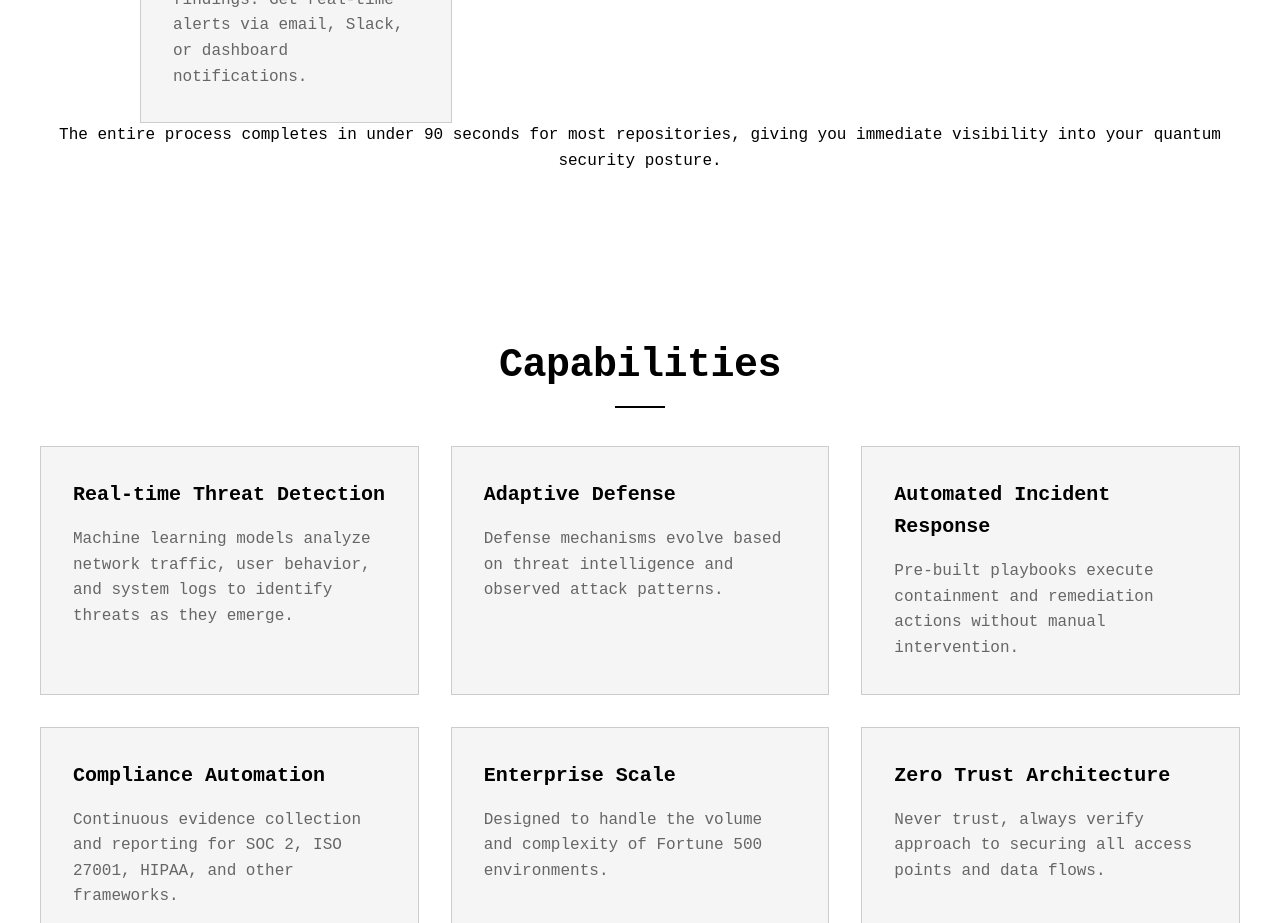
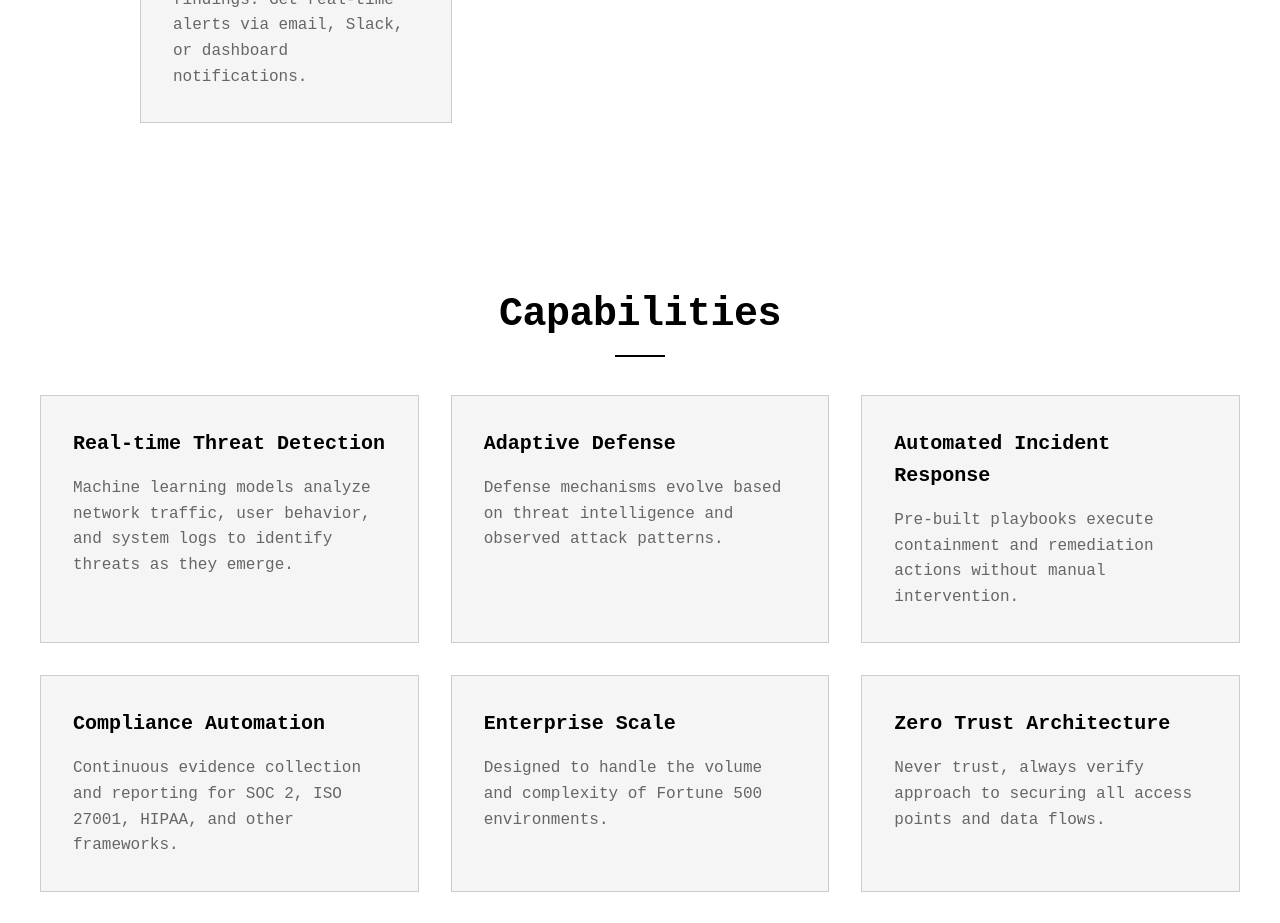
Before and after one commit to corsinlo/quantsiv-landing, a plain HTML site: page index.html in a window 1280 px wide. Shown: the part 2760-3683 px from the top of the page. Drawn offline with Linux system fonts and the light colour scheme.

Commit message:
Remove the 90-second note from How Quantsiv Works

```diff
--- a/index.html
+++ b/index.html
@@ -102,7 +102,7 @@
         </div>
 
         <div class="process-footer">
-            <p class="process-note">The entire process completes in under 90 seconds for most repositories, giving you immediate visibility into your quantum security posture.</p>
+            <p class="process-note"></p>
         </div>
     </section>
 
```
